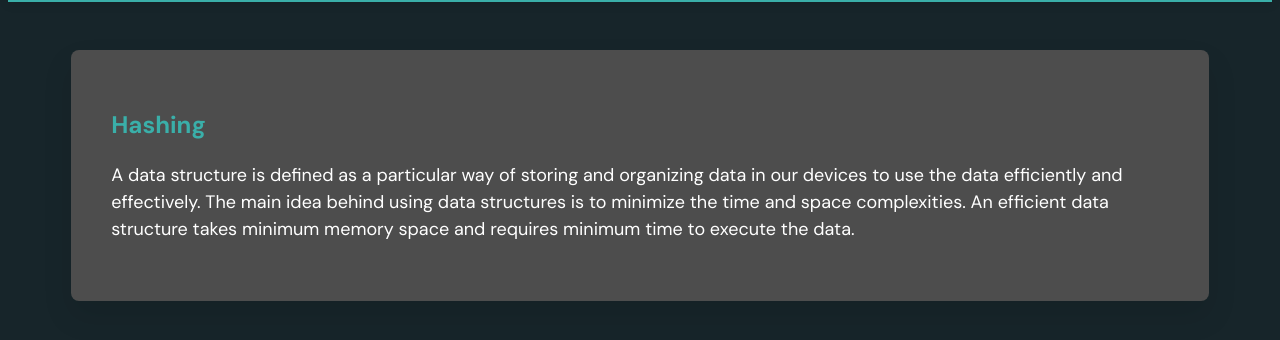
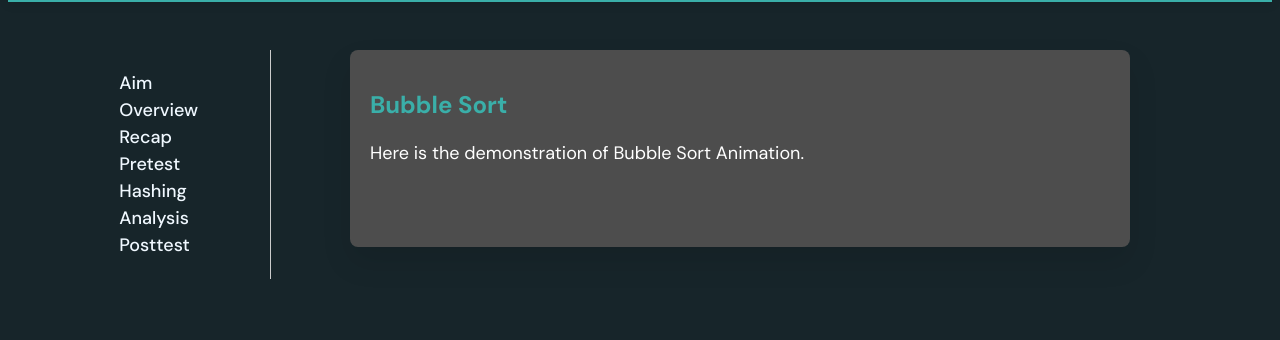
Before and after one commit to fardeentech/DSA-Virtual-Lab, a plain HTML site: page hashing.html in a window 1280 px wide. Shown: the part 116-456 px from the top of the page. Drawn offline with Linux system fonts and the light colour scheme.

```diff
--- a/hashing.html
+++ b/hashing.html
@@ -4,8 +4,8 @@
     <meta charset="UTF-8" />
     <meta name="viewport" content="width=device-width, initial-scale=1.0" />
     <title>OSI Model</title>
-    <link rel="stylesheet" href="hashing.css" />
-    <link rel="website icon" type="png" href="">
+    <link rel="stylesheet" href="sorting.css" />
+    <link rel="website icon" type="png" href="/osi_1.png">
   </head>
   <body>
     <header class="header-outer">
@@ -27,14 +27,30 @@
       </div>
     </header>
     <main class="main">
-      <div class="main-content responsive-wrapper">
-        <article class="widget">
-            <h2>Hashing</h2>
-            <p>
-              A data structure is defined as a particular way of storing and organizing data in our devices to use the data efficiently and effectively. The main idea behind using data structures is to minimize the time and space complexities. An efficient data structure takes minimum memory space and requires minimum time to execute the data.
-            </p>
+      <div class="main-content responsive-wrapper" style="display: flex;">
+        <section class="section-one" style="flex: 0.15; padding: 20px; border-right: 1px solid #ccc;">
+          <nav class="header-navigation" style="color: aliceblue;">
+            <a href="" style="display: block; margin-right: 50px;">Aim</a>
+            <a href="" style="display: block; margin-right: 50px;">Overview</a>
+            <a href="" style="display: block; margin-right: 50px;">Recap</a>
+            <a href="" style="display: block; margin-right: 50px;">Pretest</a>
+            <a href="demo.html" style="display: block; margin-right: 50px;">Hashing </a>
+            <a href="" style="display: block; margin-right: 50px;">Analysis</a>
+            <a href="" style="display: block;">Posttest</a>
+          </nav>
+        </section>
+
+        <article class="widget section-two" style="flex: 0.7; padding: 20px;">
+          <section>
+            <h2>Bubble Sort</h2>
+            <p>Here is the demonstration of Bubble Sort Animation.</p>
+
+
+          </section>
         </article>
+
       </div>
     </main>
+    <script src="sorting.js"></script>
   </body>
 </html>
```
